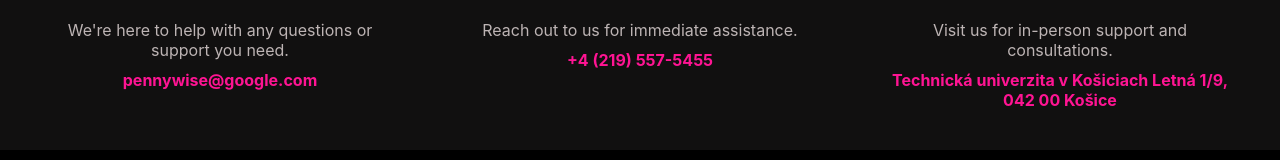
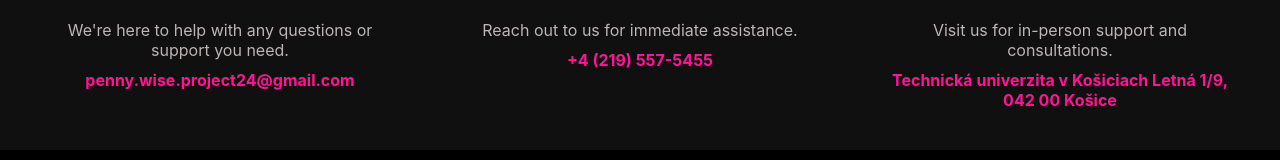
Before and after one commit to qby0/financeapp, a React (Create React App) app: page / in a window 1280 px wide. Shown: the part 4262-4422 px from the top of the page. Built offline with nearby package versions, Linux system fonts and the light colour scheme; no server answers.

Commit message:
Update ContactSection.js
Updated email data

```diff
--- a/src/components/ContactSection.js
+++ b/src/components/ContactSection.js
@@ -11,7 +11,7 @@ const ContactSection = () => {
         <div className="contact-info">
           <h3>Contact</h3>
           <p>We're here to help with any questions or support you need.</p>
-          <a href="mailto:pennywise@google.com">pennywise@google.com</a>
+          <a href="mailto:penny.wise.project24@gmail.com">penny.wise.project24@gmail.com</a>
         </div>
       </div>
       <div className="contact-item">
```
